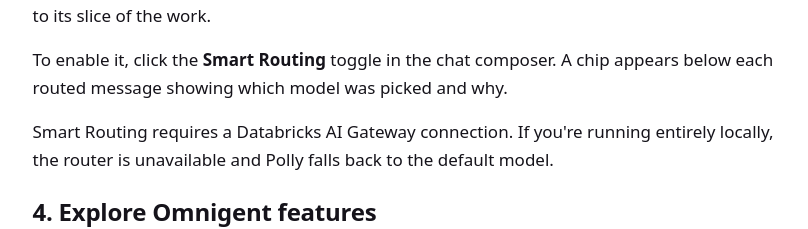
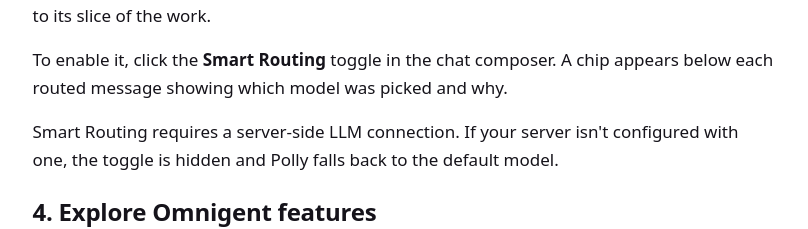
Before and after one commit to omnigent-ai/omnigent-site, a Next.js app: page /quickstart/polly in a window 1280 px wide. Shown: the part 2728-2957 px from the top of the page, without its empty margins (260-1068 px from the left). Built offline with nearby package versions, Linux system fonts and the light colour scheme; no server answers.

Commit message:
fix: smart routing not databricks-only, requires server llm config

```diff
--- a/app/quickstart/polly/page.mdx
+++ b/app/quickstart/polly/page.mdx
@@ -88,9 +88,8 @@ the work.
 
 To enable it, click the **Smart Routing** toggle in the chat composer. A chip appears below each routed message showing which model was picked and why.
 
-Smart Routing requires a Databricks AI Gateway connection. If you're running
-entirely locally, the router is unavailable and Polly falls back to the
-default model.
+Smart Routing requires a server-side LLM connection. If your server isn't
+configured with one, the toggle is hidden and Polly falls back to the default model.
 
 ## 4. Explore Omnigent features
 
```
